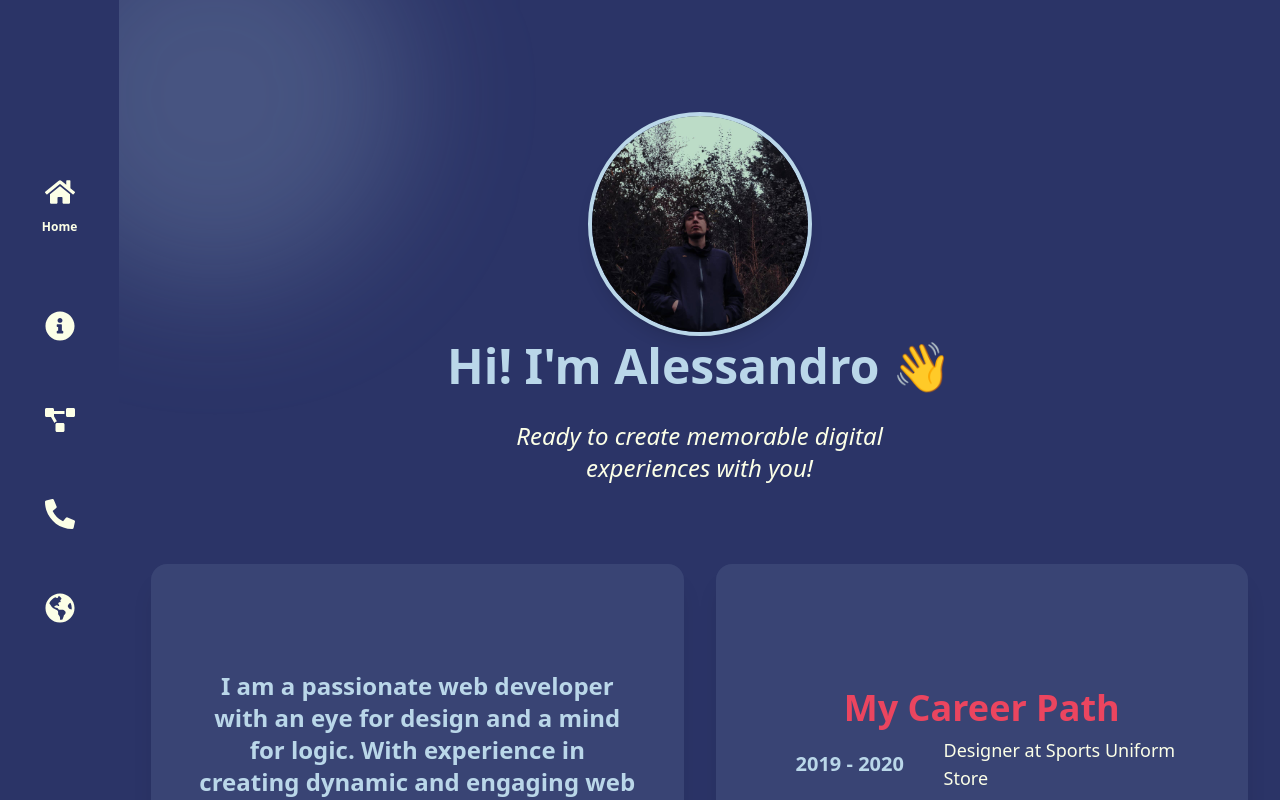
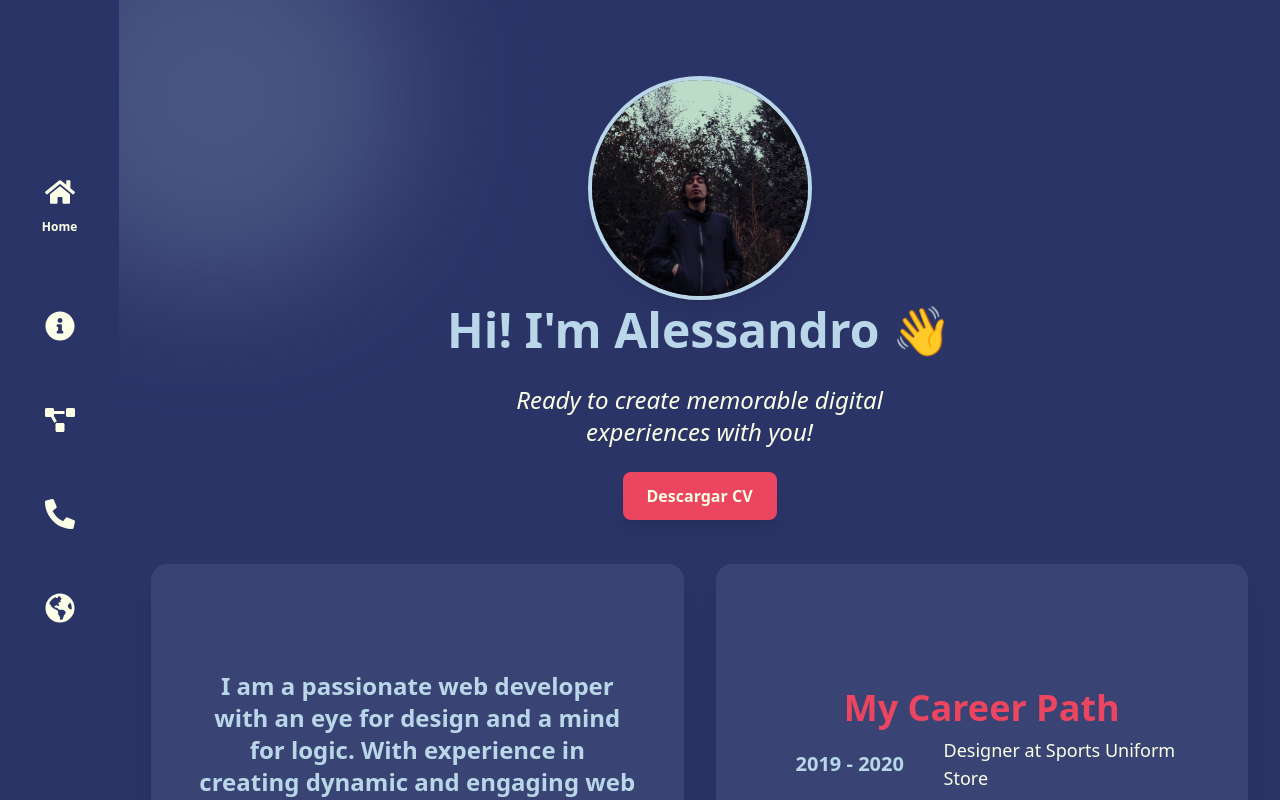
Before and after one commit to Jiwemoyo/MyPortafolio, a React (Vite) app: page /about in a window 1280 px wide. Shown: the top 800 px of the page. Built offline with nearby package versions, Linux system fonts and the light colour scheme.

Commit message:
agregado boton de descarga cv

```diff
--- a/src/components/About.jsx
+++ b/src/components/About.jsx
@@ -16,6 +16,13 @@ export const About = () => {
           <img src="profile.jpg" alt="Avatar" className="w-40 h-40 lg:w-56 lg:h-56 rounded-full border-4 border-custom-celeste shadow-lg bg-white object-cover mx-auto" />
           <h2 className="text-custom-celeste text-3xl lg:text-5xl font-extrabold animate-bounce text-center">{t("about-hi", { defaultValue: "¡Hola! Soy Alessandro 👋" })}</h2>
           <span className="text-custom-white text-lg lg:text-2xl italic mt-1 text-center max-w-xs lg:max-w-md">{t("about-catch", { defaultValue: "¡Listo para crear experiencias digitales memorables contigo!" })}</span>
+          <a
+            href="/AlessandroCisneros_FullStackCV_EN.pdf"
+            download
+            className="mt-2 bg-custom-red text-custom-white font-bold px-6 py-3 rounded-lg shadow-lg hover:bg-custom-celeste hover:text-custom-blue transition-colors duration-300"
+          >
+            {t("download-cv", { defaultValue: "Descargar CV" })}
+          </a>
         </div>
 
         {/* div2: Presentación, fila 2 columna 1 */}
```
Also changed, not shown: 1 other file (tests, documents, lock files or other folders).
